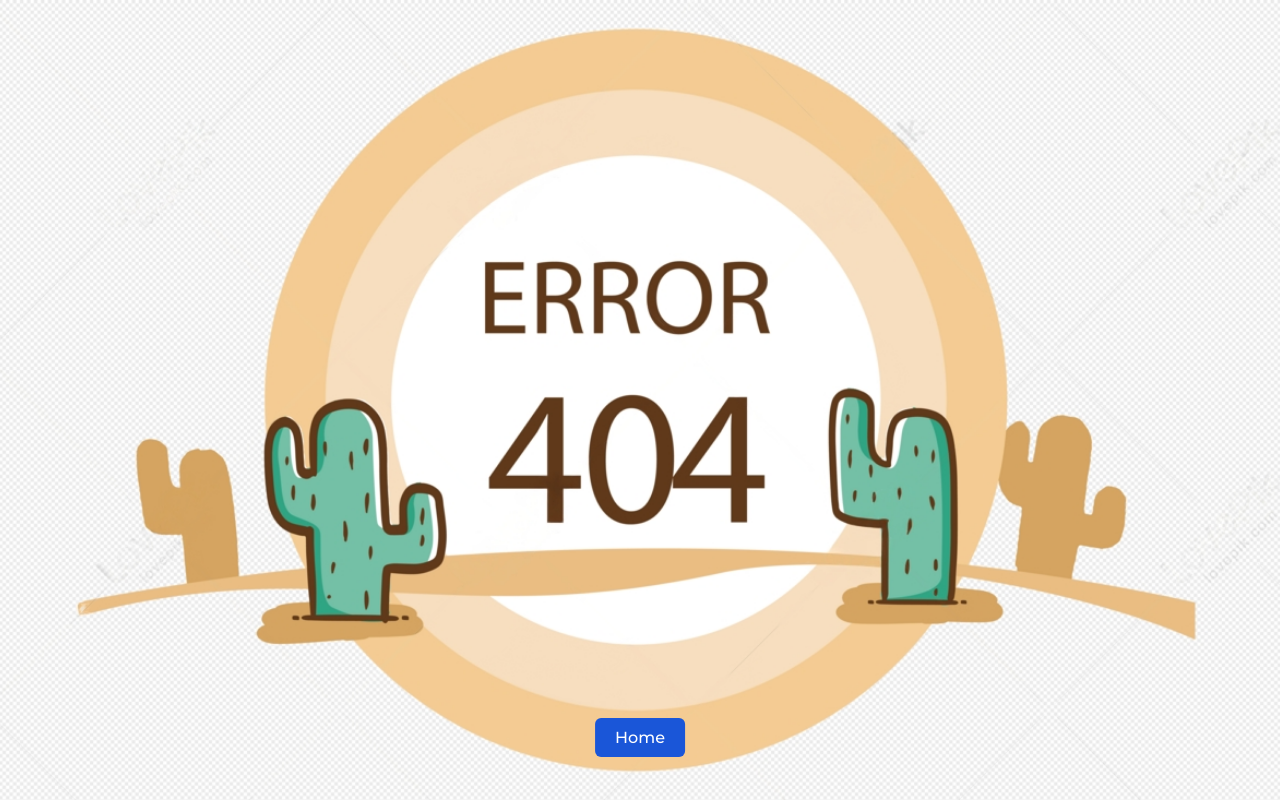
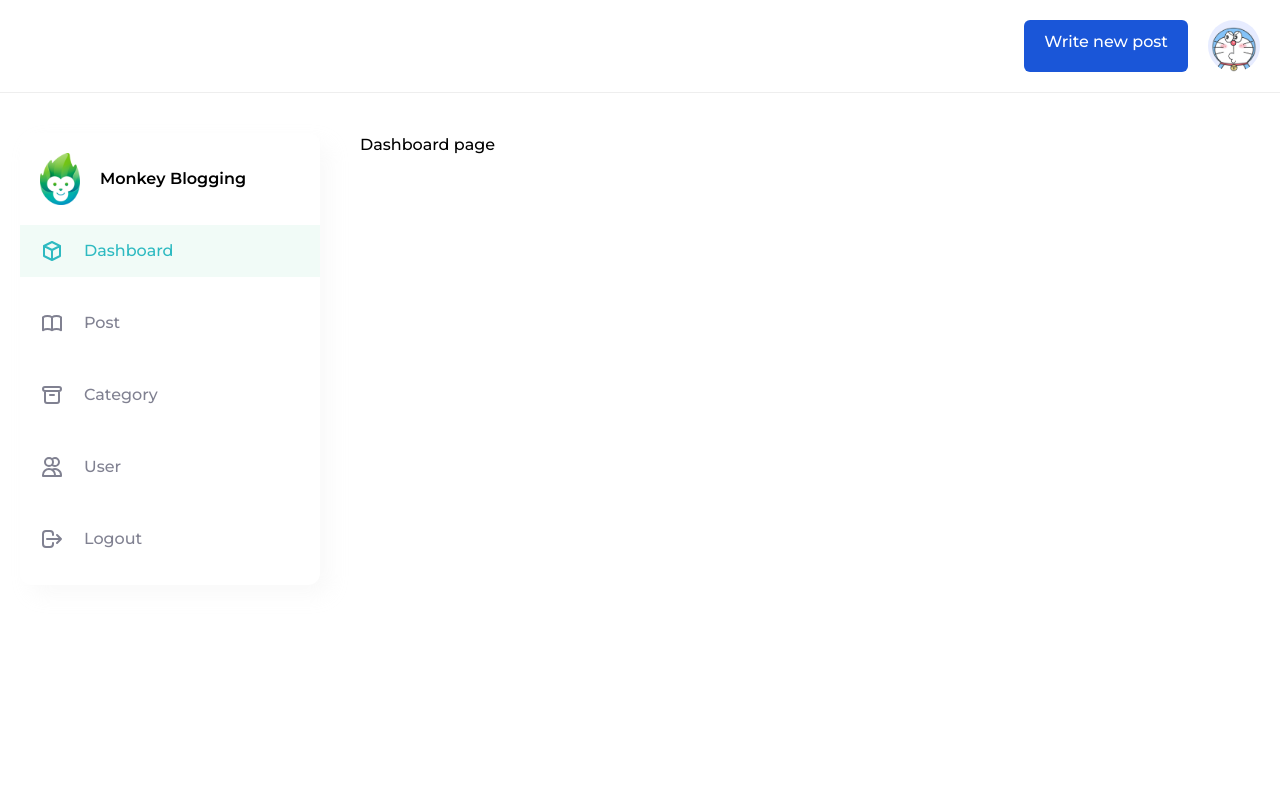
Before and after one commit to thuynguyen0964/monkey-blog, a React (Vite) app: page /dashboard in a window 1280 px wide. Built offline with nearby package versions, Linux system fonts and the light colour scheme; no server answers.

Commit message:
design dashboard page

```diff
--- /dev/null
+++ b/src/components/Pages/DashBoard.jsx
@@ -0,0 +1,9 @@
+const Dashboard = () => {
+  return (
+    <div>
+      <h1>Dashboard page</h1>
+    </div>
+  );
+};
+
+export default Dashboard;
--- a/src/components/Routers/Routing.jsx
+++ b/src/components/Routers/Routing.jsx
@@ -4,6 +4,8 @@
 import SignIn from '../Pages/SignIn';
 import NotFound from '../Pages/NotFound';
 import PostDetails from '../Pages/PostDetails';
+import DashboardLayout from '../../module/DashBoard/DashBoardLayout';
+import Dashboard from '../Pages/DashBoard';
 
 const Routing = () => {
   return (
@@ -13,6 +15,9 @@
       <Route path='signin' element={<SignIn />}></Route>
       <Route path='*' element={<NotFound />}></Route>
       <Route path='/details/:id' element={<PostDetails />}></Route>
+      <Route element={<DashboardLayout />}>
+        <Route path='dashboard' element={<Dashboard />}></Route>
+      </Route>
     </Routes>
   );
 };
--- /dev/null
+++ b/src/module/DashBoard/DashBoardHeader.jsx
@@ -0,0 +1,37 @@
+import styled from 'styled-components';
+import { Button } from '../../components/import';
+import avatar from '/src/assets/doraemon.jpg';
+
+const DashboardHeaderStyles = styled.div`
+  background-color: white;
+  padding: 20px;
+  border-bottom: 1px solid #eee;
+  display: flex;
+  justify-content: flex-end;
+  gap: 20px;
+  .header-avatar {
+    width: 52px;
+    height: 52px;
+    img {
+      width: 100%;
+      height: 100%;
+      object-fit: cover;
+      border-radius: 100rem;
+    }
+  }
+`;
+
+const DashboardHeader = () => {
+  return (
+    <DashboardHeaderStyles>
+      <Button to='/dashboard' className='header-button' height='52px'>
+        Write new post
+      </Button>
+      <div className='header-avatar'>
+        <img src={avatar} alt='' />
+      </div>
+    </DashboardHeaderStyles>
+  );
+};
+
+export default DashboardHeader;
--- /dev/null
+++ b/src/module/DashBoard/DashBoardLayout.jsx
@@ -0,0 +1,32 @@
+import { Outlet } from 'react-router-dom';
+import styled from 'styled-components';
+import DashboardHeader from './DashboardHeader';
+import Sidebar from './SideBar';
+
+const DashboardStyles = styled.div`
+  max-width: 1600px;
+  margin: 0 auto;
+  .dashboard {
+    &-main {
+      display: grid;
+      grid-template-columns: 300px minmax(0, 1fr);
+      padding: 40px 20px;
+      gap: 0 40px;
+    }
+  }
+`;
+const DashboardLayout = () => {
+  return (
+    <DashboardStyles>
+      <DashboardHeader></DashboardHeader>
+      <div className='dashboard-main'>
+        <Sidebar></Sidebar>
+        <div className='dashboard-children'>
+          <Outlet></Outlet>
+        </div>
+      </div>
+    </DashboardStyles>
+  );
+};
+
+export default DashboardLayout;
--- /dev/null
+++ b/src/module/DashBoard/SideBar.jsx
@@ -0,0 +1,158 @@
+import { v4 as uuidv4 } from 'uuid';
+import { NavLink } from 'react-router-dom';
+import styled from 'styled-components';
+import { logo } from '../../components/import';
+
+const SidebarStyles = styled.div`
+  width: 300px;
+  background: #ffffff;
+  box-shadow: 10px 10px 20px rgba(218, 213, 213, 0.15);
+  border-radius: 12px;
+  .sidebar-logo {
+    display: flex;
+    align-items: center;
+    font-weight: 600;
+    gap: 0 20px;
+    img {
+      max-width: 40px;
+    }
+    margin-bottom: 20px;
+    padding: 20px 20px 0;
+  }
+  .menu-item {
+    display: flex;
+    align-items: center;
+    gap: 20px;
+    padding: 14px 20px;
+    font-weight: 500;
+    color: ${(props) => props.theme.gray80};
+    margin-bottom: 20px;
+    cursor: pointer;
+    &.active,
+    &:hover {
+      background: #f1fbf7;
+      color: ${(props) => props.theme.primary};
+    }
+  }
+`;
+const sidebarLinks = [
+  {
+    title: 'Dashboard',
+    url: '/dashboard',
+    icon: (
+      <svg
+        xmlns='http://www.w3.org/2000/svg'
+        className='h-6 w-6'
+        fill='none'
+        viewBox='0 0 24 24'
+        stroke='currentColor'
+        strokeWidth='2'
+      >
+        <path
+          strokeLinecap='round'
+          strokeLinejoin='round'
+          d='M20 7l-8-4-8 4m16 0l-8 4m8-4v10l-8 4m0-10L4 7m8 4v10M4 7v10l8 4'
+        />
+      </svg>
+    ),
+  },
+  {
+    title: 'Post',
+    url: '/manage/post',
+    icon: (
+      <svg
+        xmlns='http://www.w3.org/2000/svg'
+        className='h-6 w-6'
+        fill='none'
+        viewBox='0 0 24 24'
+        stroke='currentColor'
+        strokeWidth='2'
+      >
+        <path
+          strokeLinecap='round'
+          strokeLinejoin='round'
+          d='M12 6.253v13m0-13C10.832 5.477 9.246 5 7.5 5S4.168 5.477 3 6.253v13C4.168 18.477 5.754 18 7.5 18s3.332.477 4.5 1.253m0-13C13.168 5.477 14.754 5 16.5 5c1.747 0 3.332.477 4.5 1.253v13C19.832 18.477 18.247 18 16.5 18c-1.746 0-3.332.477-4.5 1.253'
+        />
+      </svg>
+    ),
+  },
+  {
+    title: 'Category',
+    url: '/manage/category',
+    icon: (
+      <svg
+        xmlns='http://www.w3.org/2000/svg'
+        className='h-6 w-6'
+        fill='none'
+        viewBox='0 0 24 24'
+        stroke='currentColor'
+        strokeWidth='2'
+      >
+        <path
+          strokeLinecap='round'
+          strokeLinejoin='round'
+          d='M5 8h14M5 8a2 2 0 110-4h14a2 2 0 110 4M5 8v10a2 2 0 002 2h10a2 2 0 002-2V8m-9 4h4'
+        />
+      </svg>
+    ),
+  },
+  {
+    title: 'User',
+    url: '/manage/user',
+    icon: (
+      <svg
+        xmlns='http://www.w3.org/2000/svg'
+        className='h-6 w-6'
+        fill='none'
+        viewBox='0 0 24 24'
+        stroke='currentColor'
+        strokeWidth='2'
+      >
+        <path
+          strokeLinecap='round'
+          strokeLinejoin='round'
+          d='M12 4.354a4 4 0 110 5.292M15 21H3v-1a6 6 0 0112 0v1zm0 0h6v-1a6 6 0 00-9-5.197M13 7a4 4 0 11-8 0 4 4 0 018 0z'
+        />
+      </svg>
+    ),
+  },
+  {
+    title: 'Logout',
+    url: '/',
+    icon: (
+      <svg
+        xmlns='http://www.w3.org/2000/svg'
+        className='h-6 w-6'
+        fill='none'
+        viewBox='0 0 24 24'
+        stroke='currentColor'
+        strokeWidth='2'
+      >
+        <path
+          strokeLinecap='round'
+          strokeLinejoin='round'
+          d='M17 16l4-4m0 0l-4-4m4 4H7m6 4v1a3 3 0 01-3 3H6a3 3 0 01-3-3V7a3 3 0 013-3h4a3 3 0 013 3v1'
+        />
+      </svg>
+    ),
+    onClick: () => {},
+  },
+];
+const Sidebar = () => {
+  return (
+    <SidebarStyles className='sidebar'>
+      <div className='sidebar-logo'>
+        <img src={logo} alt='' />
+        <span>Monkey Blogging</span>
+      </div>
+      {sidebarLinks.map((link) => (
+        <NavLink to={link.url} className='menu-item' key={uuidv4()}>
+          <span className='menu-icon'>{link.icon}</span>
+          <span className='menu-text'>{link.title}</span>
+        </NavLink>
+      ))}
+    </SidebarStyles>
+  );
+};
+
+export default Sidebar;
--- a/src/utils/constant.js
+++ b/src/utils/constant.js
@@ -8,4 +8,5 @@
   grayF3: '#F3EDFF',
   gray6B: '#6B6B6B',
   text: '#232323',
+  gray80: '#808191',
 };
```
